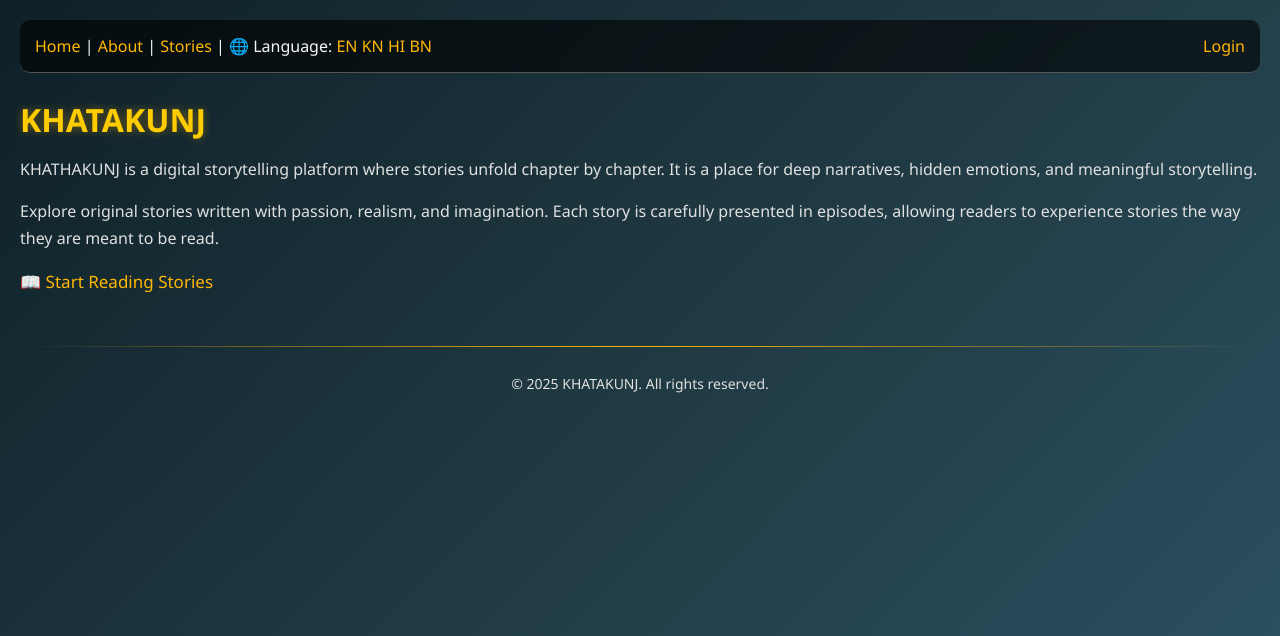
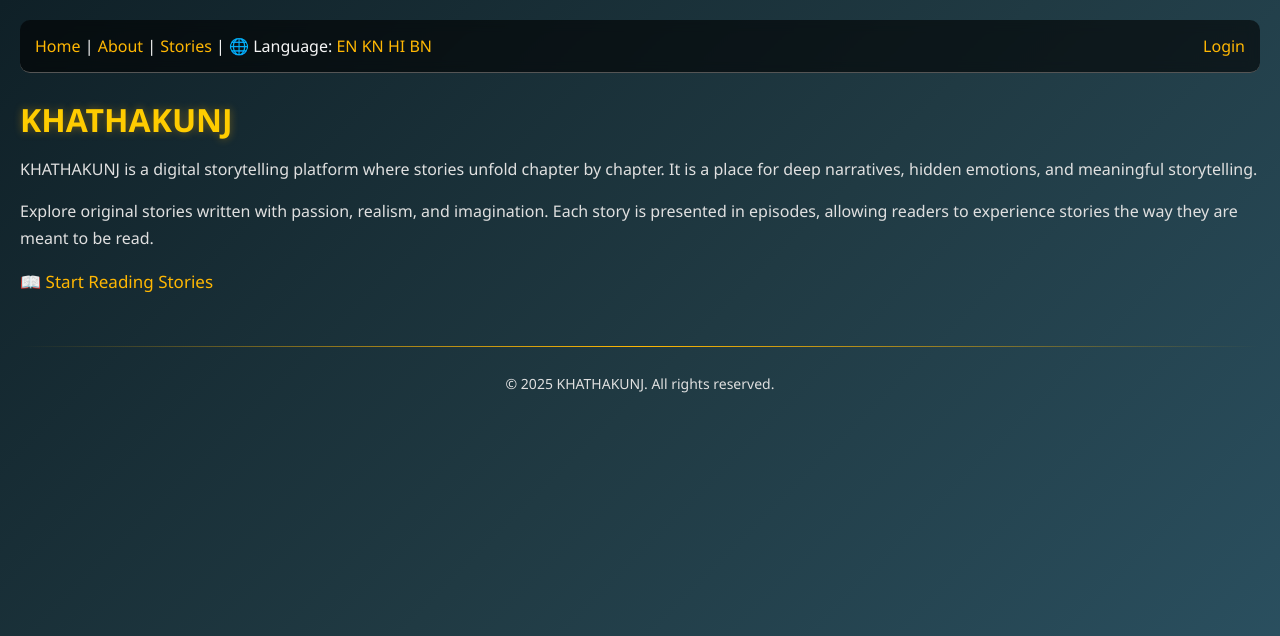
Before and after one commit to prajwalnaik01-png/khathakunj, a Flask app: template templates/home.html in a window 1280 px wide. Shown: the top 636 px of the page. Run offline with Flask 3, Linux system fonts and the light colour scheme; the template is opened without the code that fills it, so the values that code supplies are empty.

Commit message:
Update home.html

```diff
--- a/templates/home.html
+++ b/templates/home.html
@@ -1,27 +1,27 @@
 <!DOCTYPE html>
 <html lang="en">
 <head>
-  <title>KHATAKUNJ | Multilingual Story Reading Platform</title>
+  <title>KHATHAKUNJ | Multilingual Story Reading Platform</title>
 
-  <!-- BASIC META -->
   <meta charset="UTF-8">
   <meta name="viewport" content="width=device-width, initial-scale=1.0">
 
   <!-- SEO META -->
   <meta name="description"
-        content="KHATAKUNJ is a multilingual digital storytelling platform offering chapter-wise stories in English, Kannada, Hindi, and Bengali.">
+        content="KHATHAKUNJ is a multilingual digital storytelling platform offering chapter-wise stories in English, Kannada, Hindi, and Bengali.">
   <meta name="keywords"
-        content="KHATAKUNJ, story reading website, online stories, Kannada stories, Hindi stories, Bengali stories, English stories">
-  <meta name="author" content="KHATAKUNJ">
+        content="KHATHAKUNJ, story reading website, online stories, Kannada stories, Hindi stories, Bengali stories, English stories">
+  <meta name="author" content="KHATHAKUNJ">
 
   <!-- SOCIAL PREVIEW -->
-  <meta property="og:title" content="KHATAKUNJ | A World of Stories">
+  <meta property="og:title" content="KHATHAKUNJ | A World of Stories">
   <meta property="og:description"
-        content="Read immersive, chapter-wise stories in multiple languages on KHATAKUNJ.">
+        content="Read immersive, chapter-wise stories in multiple languages on KHATHAKUNJ.">
   <meta property="og:type" content="website">
 
   <link rel="stylesheet" href="/static/style.css">
 </head>
+
 <body>
 
 <!-- ===== NAVBAR ===== -->
@@ -54,16 +54,18 @@
 
 {% set lang = session.get("lang", "en") %}
 
+<!-- ===== LANGUAGE CONTENT ===== -->
+
 {% if lang == "en" %}
-  <h1>KHATAKUNJ</h1>
+  <h1>KHATHAKUNJ</h1>
   <p>
     KHATHAKUNJ is a digital storytelling platform where stories unfold chapter by chapter.
     It is a place for deep narratives, hidden emotions, and meaningful storytelling.
   </p>
   <p>
     Explore original stories written with passion, realism, and imagination.
-    Each story is carefully presented in episodes, allowing readers to experience
-    stories the way they are meant to be read.
+    Each story is presented in episodes, allowing readers to experience stories
+    the way they are meant to be read.
   </p>
   <p><a href="/stories">📖 Start Reading Stories</a></p>
 
@@ -74,7 +76,7 @@
     ಇದು ಆಳವಾದ ಭಾವನೆಗಳು ಮತ್ತು ಅರ್ಥಪೂರ್ಣ ಕಥೆಗಳಿಗಾಗಿ ನಿರ್ಮಿಸಲಾಗಿದೆ.
   </p>
   <p>
-    ಕಥೆಗಳು ಹಂತ ಹಂತವಾಗಿ ಪ್ರಸ್ತುತಪಡಿಸಲ್ಪಡುವುದರಿಂದ ಓದುಗರು
+    ಕಥೆಗಳು ಹಂತ ಹಂತವಾಗಿ ಪ್ರಕಟವಾಗುವುದರಿಂದ ಓದುಗರು
     ಕಥೆಯನ್ನು ಸಂಪೂರ್ಣವಾಗಿ ಅನುಭವಿಸಬಹುದು.
   </p>
   <p><a href="/stories">📖 ಕಥೆಗಳು ಓದಿ</a></p>
@@ -92,9 +94,9 @@
   <p><a href="/stories">📖 कहानियाँ पढ़ें</a></p>
 
 {% elif lang == "bn" %}
-  <h1>কথাคุঞ্জ</h1>
+  <h1>কথাকুঞ্জ</h1>
   <p>
-    কথাคุঞ্জ একটি অধ্যায়ভিত্তিক গল্প পড়ার ডিজিটাল প্ল্যাটফর্ম।
+    কথাকুঞ্জ একটি অধ্যায়ভিত্তিক গল্প পড়ার ডিজিটাল প্ল্যাটফর্ম।
     এখানে গভীর অনুভূতি ও অর্থবহ গল্প প্রকাশিত হয়।
   </p>
   <p>
@@ -111,7 +113,7 @@
 
 <footer>
   <hr>
-  <p>© 2025 KHATAKUNJ. All rights reserved.</p>
+  <p>© 2025 KHATHAKUNJ. All rights reserved.</p>
 </footer>
 
 </body>
```
